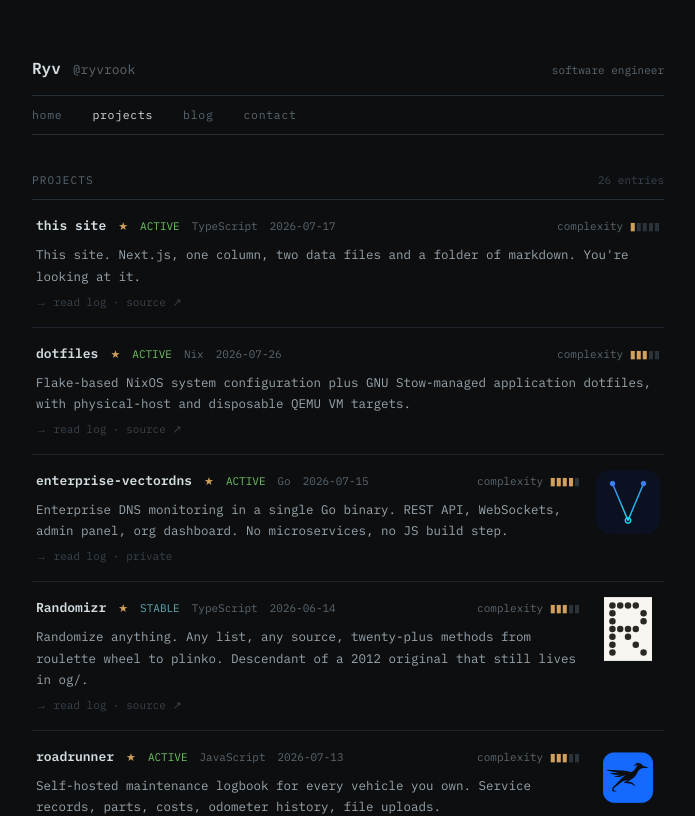
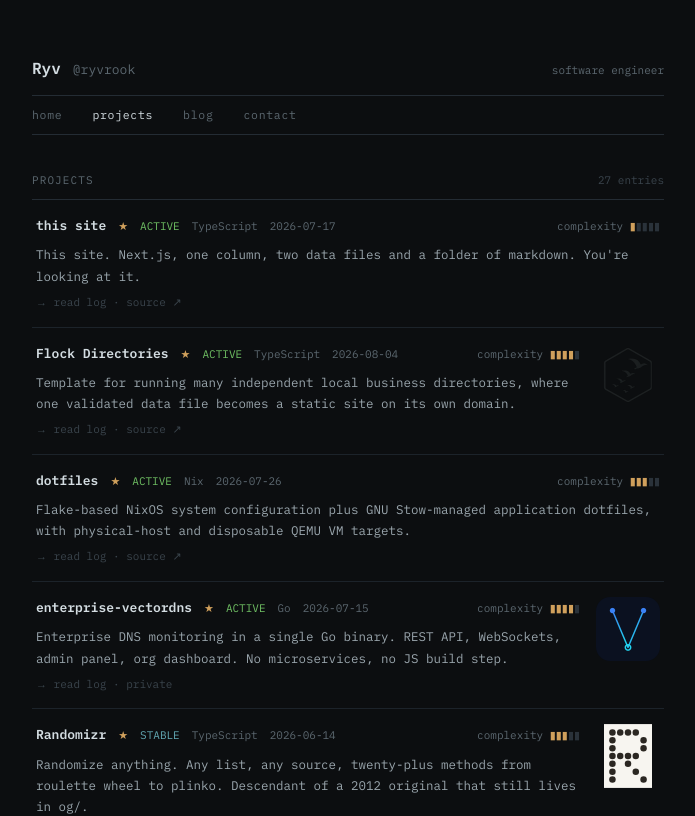
Before and after one commit to ryvrook/ryv-site, a Next.js app: page /projects in a window 1280 px wide. Shown: the top 816 px of the page, without its empty margins (292-987 px from the left). Built offline with nearby package versions, Linux system fonts and the light colour scheme.

Commit message:
Add the Flock Directories project page

```diff
--- a/data/projects.ts
+++ b/data/projects.ts
@@ -25,6 +25,33 @@ export type Project = {
 };
 
 export const projects: Project[] = [
+  {
+    slug: 'flock-directories',
+    name: 'Flock Directories',
+    status: 'ACTIVE',
+    lang: 'TypeScript',
+    updated: '2026-08-04',
+    complexity: 4,
+    pinned: true,
+    pinnedOrder: 2,
+    url: 'https://flockdirectories.com',
+    repo: 'https://github.com/ryvrook/flockdirectories',
+    image: '/projects/flock-logo.png',
+    summary:
+      'Template for running many independent local business directories, where one validated data file becomes a static site on its own domain.',
+    body: [
+      'A network of focused local business directories and the template they all come from. One directory is one schema-validated JSON file holding brand, taxonomy, locations, guides, editorial landing pages, and every business record, so adding a directory means writing data rather than copying page components.',
+      'Each site lives on its own branch and builds to plain static files, which means a deployed directory needs no Node runtime and no database. Sites are never hosted together and never share a deployment. A shared tenant-scoped Postgres source of truth is available for the point where centralized editing and rebuild automation beat hand-authored files.',
+      'The product rules are the interesting part. Verification, claimed, featured, and sponsored stay four distinct states, payment never buys verification or organic ranking, and every listing carries the source behind its record along with the open data license that source requires. Only approved category and location pairs produce public pages, so filter URLs never compete with real ones.',
+      'Contributions come in through a Cloudflare Worker that either queues each entry in D1 behind a moderation token or mails it to a verified address, and nothing publishes automatically either way. Two properties run on the template so far, a Columbus tree care directory and a Columbus pet care directory with 112 reviewed listings. The network is an offshoot of Corvid Data LLC.',
+    ],
+    changelog: [
+      { date: '2026-08-04', message: 'contributions worker can deliver by email instead of a database' },
+      { date: '2026-08-04', message: 'launched the Columbus pet care directory with 112 reviewed listings' },
+      { date: '2026-08-04', message: 'published the network landing page' },
+      { date: '2026-08-01', message: 'initial directory template with schema validation and static builds' },
+    ],
+  },
   {
     slug: 'friday-bot',
     name: 'AskFriday Bot',
@@ -105,7 +132,7 @@ export const projects: Project[] = [
     updated: '2026-07-26',
     complexity: 3,
     pinned: true,
-    pinnedOrder: 2,
+    pinnedOrder: 3,
     repo: 'https://github.com/ryvrook/dotfiles',
     summary:
       'Flake-based NixOS system configuration plus GNU Stow-managed application dotfiles, with physical-host and disposable QEMU VM targets.',
@@ -166,7 +193,7 @@ export const projects: Project[] = [
     updated: '2026-07-15',
     complexity: 4,
     pinned: true,
-    pinnedOrder: 3,
+    pinnedOrder: 4,
     url: 'https://vectordns.dev',
     image: '/projects/vectordns-logo.png',
     summary:
@@ -190,7 +217,7 @@ export const projects: Project[] = [
     updated: '2026-07-13',
     complexity: 3,
     pinned: true,
-    pinnedOrder: 5,
+    pinnedOrder: 6,
     url: 'https://roadrunnerlog.com',
     image: '/projects/roadrunner-logo.png',
     summary:
@@ -213,7 +240,7 @@ export const projects: Project[] = [
     updated: '2026-07-13',
     complexity: 3,
     pinned: true,
-    pinnedOrder: 7,
+    pinnedOrder: 8,
     summary:
       'Website scanner for SEO readiness and AI-search readiness. Crawls a site, runs a catalog of checks, produces a diffable JSON report.',
     body: [
@@ -234,7 +261,7 @@ export const projects: Project[] = [
     updated: '2026-07-04',
     complexity: 3,
     pinned: true,
-    pinnedOrder: 8,
+    pinnedOrder: 9,
     url: 'https://qwuickswap.com',
     image: '/projects/qwuickswap-logo.png',
     summary:
@@ -367,7 +394,7 @@ export const projects: Project[] = [
     updated: '2026-06-23',
     complexity: 4,
     pinned: true,
-    pinnedOrder: 6,
+    pinnedOrder: 7,
     url: 'https://swallowtail.app',
     image: '/projects/swallowtail-logo.svg',
     summary:
@@ -410,7 +437,7 @@ export const projects: Project[] = [
     updated: '2026-06-14',
     complexity: 3,
     pinned: true,
-    pinnedOrder: 4,
+    pinnedOrder: 5,
     url: 'https://therandomizr.com',
     repo: 'https://github.com/ryvrook/Randomizr',
     image: '/projects/randomizr-logo.svg',
--- a/scripts/fetch-activity.mjs
+++ b/scripts/fetch-activity.mjs
@@ -5,6 +5,7 @@ import { writeFileSync } from 'node:fs';
 
 // Slug -> repo. Keep in sync with data/projects.ts.
 const repos = {
+  'flock-directories': 'ryvrook/flockdirectories',
   'friday-bot': 'ryvrook/friday-bot',
   dotfiles: 'ryvrook/dotfiles',
   'nef-list': 'ryvrook/nef-list',
```
Also changed, not shown: public/projects/flock-logo.png (added).
